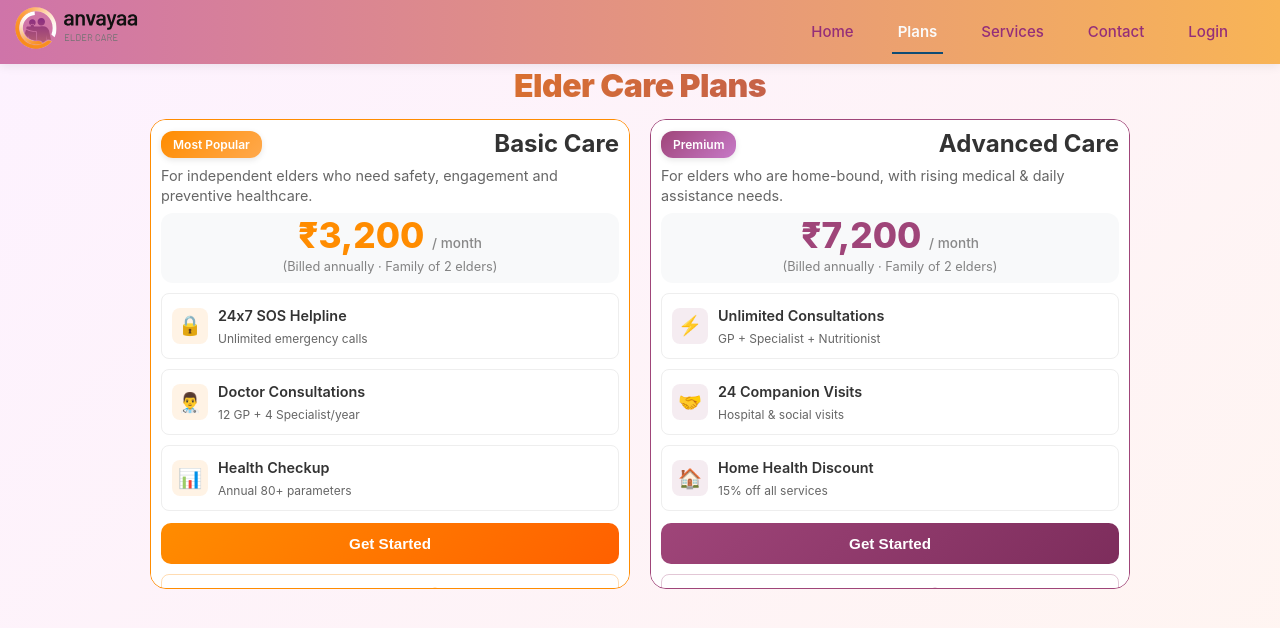
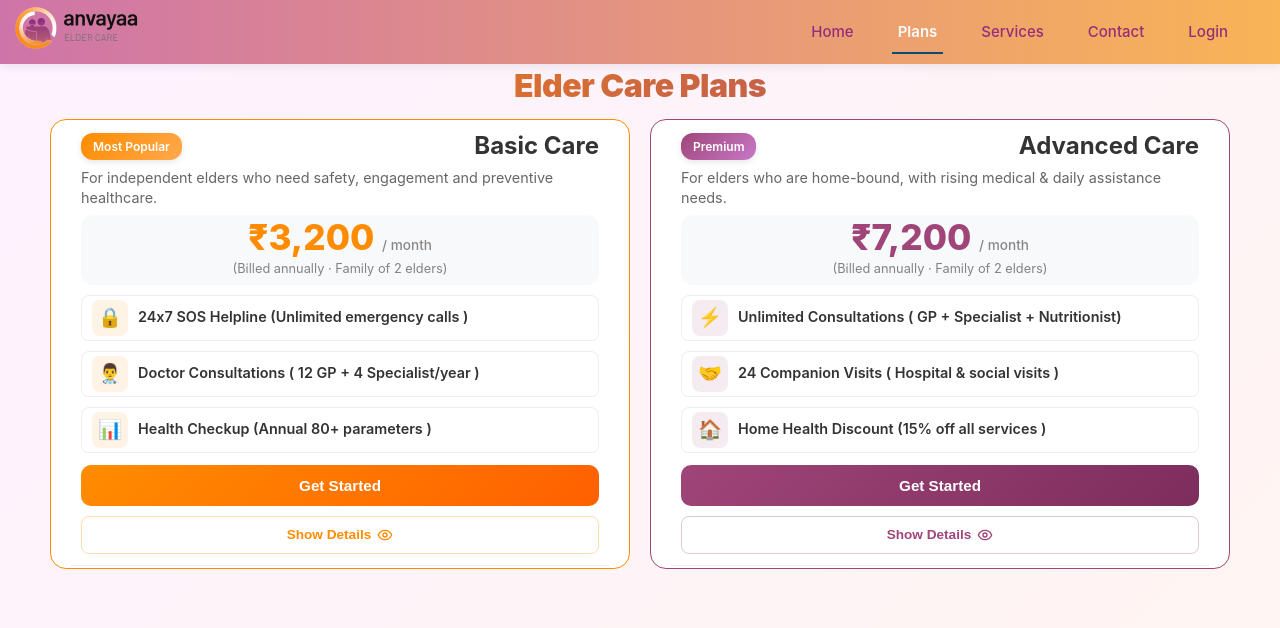
Before and after one commit to Tarun3041/landing-page1, a React (Vite) app: page /plans in a window 1280 px wide. Shown: the top 628 px of the page. Built offline with nearby package versions, Linux system fonts and the light colour scheme.

Commit message:
#3014 : NavBar,title logo,plans refactored

```diff
--- a/index.html
+++ b/index.html
@@ -2,7 +2,7 @@
 <html lang="en">
   <head>
     <meta charset="UTF-8" />
-<link rel="icon" href="/anvayaa.png" sizes="128x128" type="image/png" />
+<link rel="icon" href="/title.png" sizes="192x192" type="image/png" />
     <meta name="viewport" content="width=device-width, initial-scale=1.0" />
     <title>Enviro-Anvaya</title>
   </head>
--- a/src/Styles/plans.css
+++ b/src/Styles/plans.css
@@ -58,8 +58,8 @@
 =========================== */
 .plan-card {
   flex: 1;
-  min-width: 250px;
-  max-width: 480px;
+  min-width: 210px;
+  max-width: 580px;
   border-radius: 16px;
   /* box-shadow: 0 10px 25px rgba(0, 0, 0, 0.1); */
   transition: all 0.3s ease;
@@ -67,7 +67,8 @@
   overflow: auto;
   display: flex;
   flex-direction: column;
-  height:440px;
+  height:410px;
+  padding: 2px 20px;
 }
 
 .plan-card:hover {
@@ -198,7 +199,7 @@
   display: flex;
   align-items: center;
   gap: 10px;
-  padding: 10px;
+  padding: 4px 10px;
   background: rgba(255, 255, 255, 0.9);
   border-radius: 8px;
   border: 1px solid #eee;
@@ -527,7 +528,7 @@
 /* 💻 Laptops (1024px – 1439px) */
 @media (max-width: 1439px) {
   .plan-card {
-    height: 470px;
+    height: 450px;
   }
 }
 
@@ -575,3 +576,31 @@ margin-top: 15px;
 .back-btn1:hover {
   text-decoration: underline;
 }
+/* =========================
+   Custom Thin Scrollbar
+========================= */
+
+.custom-scrollbar1 {
+  scrollbar-width: thin;              /* Firefox */
+  scrollbar-color: #94a3b8 transparent;
+}
+
+/* Chrome, Edge, Safari */
+.custom-scrollbar1::-webkit-scrollbar {
+  width: 6px;                         /* 👈 thin scrollbar */
+}
+
+.custom-scrollbar1::-webkit-scrollbar-track {
+  background: transparent;
+}
+
+.custom-scrollbar1::-webkit-scrollbar-thumb {
+  background-color: #94a3b8;
+  border-radius: 10px;
+  border: 2px solid transparent;      /* makes it look slimmer */
+  background-clip: content-box;
+}
+
+.custom-scrollbar1::-webkit-scrollbar-thumb:hover {
+  background-color: #64748b;
+}
--- a/src/Styles/services.css
+++ b/src/Styles/services.css
@@ -116,8 +116,8 @@
 }
 
 .filter-btn.active {
-  background: #3b82f6;
-  border-color: #3b82f6;
+  background: #9a3f7b;
+  /* border-color: #9a3f7b; */
   color: white;
 }
 
@@ -262,7 +262,7 @@
 .book-btn {
   flex: 1;
   padding: 10px 16px;
-  background: linear-gradient(to right, #f98c1d 0%, #f98c1d 100%);
+  background: linear-gradient(to right, #9a3f7b, #9a3f7b);
   color: white;
   border: none;
   border-radius: 8px;
@@ -481,7 +481,7 @@
 .price-amount-table {
   font-size: 1.1rem;
   font-weight: 800;
-  color: #059669;
+  color: #fa8d1d;
   letter-spacing: -0.3px;
 }
 
@@ -493,7 +493,7 @@
 
 .book-btn-table {
   padding: 8px 16px;
-  background: linear-gradient(135deg, #10b981 0%, #059669 100%);
+  background: linear-gradient(135deg, #9a3f7b , #9a3f7b );
   color: white;
   border: none;
   border-radius: 8px;
--- a/src/components/Header.tsx
+++ b/src/components/Header.tsx
@@ -1,18 +1,26 @@
 import Navbar from "./Navbar";
 import "../styles/header.css";
 import logo from "../assets/anvayaa.svg";
+import { useNavigate } from "react-router-dom";
 
 export default function Header() {
+  const navigate = useNavigate();
+
+  const handleLogoClick = () => {
+    navigate("/");
+  };
+
   return (
     <header className="app-header">
       <div className="logo">
         <img
           src={logo}
           alt="Enviro × Anvayaa"
-          className="h-8 w-auto object-contain"
+          className="h-8 w-auto object-contain cursor-pointer"
+          onClick={handleLogoClick}
+          style={{cursor:"pointer"}}
         />
       </div>
-
       <Navbar />
     </header>
   );
--- a/src/components/Navbar.tsx
+++ b/src/components/Navbar.tsx
@@ -56,7 +56,7 @@ export default function Navbar() {
         localStorage.clear();
         toast.success(response.data.message);
         setShowPopover(false);
-        navigate("/");
+        navigate("/login");
       } else {
         toast.error(response.response.data.message);
       }
--- a/src/pages/Plans.tsx
+++ b/src/pages/Plans.tsx
@@ -77,7 +77,7 @@ export default function Plans() {
         style={{ height: "calc(100vh - 112px)", overflowY: "auto" }}
       >
         {/* ================= BASIC CARE ================= */}
-        <div className="plan-card plan-basic custom-scrollbar">
+        <div className="plan-card plan-basic custom-scrollbar1">
           <div className="plan-card-main">
             <div className="plan-header">
               <div className="flex items-center justify-between">
@@ -102,26 +102,28 @@ export default function Plans() {
                 <div className="highlight-item">
                   <span className="highlight-icon">🔒</span>
                   <div>
-                    <div className="highlight-title">24x7 SOS Helpline</div>
-                    <div className="highlight-desc">
-                      Unlimited emergency calls
+                    <div className="highlight-title">
+                      24x7 SOS Helpline (Unlimited emergency calls )
                     </div>
+                    {/* <div className="highlight-desc"></div> */}
                   </div>
                 </div>
                 <div className="highlight-item">
                   <span className="highlight-icon">👨‍⚕️</span>
                   <div>
-                    <div className="highlight-title">Doctor Consultations</div>
-                    <div className="highlight-desc">
-                      12 GP + 4 Specialist/year
+                    <div className="highlight-title">
+                      Doctor Consultations ( 12 GP + 4 Specialist/year )
                     </div>
+                    {/* <div className="highlight-desc"></div> */}
                   </div>
                 </div>
                 <div className="highlight-item">
                   <span className="highlight-icon">📊</span>
                   <div>
-                    <div className="highlight-title">Health Checkup</div>
-                    <div className="highlight-desc">Annual 80+ parameters</div>
+                    <div className="highlight-title">
+                      Health Checkup (Annual 80+ parameters )
+                    </div>
+                    {/* <div className="highlight-desc"></div> */}
                   </div>
                 </div>
               </div>
@@ -307,7 +309,7 @@ export default function Plans() {
         </div>
 
         {/* ================= ADVANCED CARE ================= */}
-        <div className="plan-card plan-advanced custom-scrollbar">
+        <div className="plan-card plan-advanced custom-scrollbar1">
           <div className="plan-card-main">
             <div className="plan-header">
               <div className="flex items-center justify-between">
@@ -333,27 +335,27 @@ export default function Plans() {
                   <span className="highlight-icon">⚡</span>
                   <div>
                     <div className="highlight-title">
-                      Unlimited Consultations
+                      Unlimited Consultations ( GP + Specialist + Nutritionist)
                     </div>
-                    <div className="highlight-desc">
-                      GP + Specialist + Nutritionist
-                    </div>
+                    {/* <div className="highlight-desc"></div> */}
                   </div>
                 </div>
                 <div className="highlight-item">
                   <span className="highlight-icon">🤝</span>
                   <div>
-                    <div className="highlight-title">24 Companion Visits</div>
-                    <div className="highlight-desc">
-                      Hospital & social visits
+                    <div className="highlight-title">
+                      24 Companion Visits ( Hospital & social visits )
                     </div>
+                    {/* <div className="highlight-desc"></div> */}
                   </div>
                 </div>
                 <div className="highlight-item">
                   <span className="highlight-icon">🏠</span>
                   <div>
-                    <div className="highlight-title">Home Health Discount</div>
-                    <div className="highlight-desc">15% off all services</div>
+                    <div className="highlight-title">
+                      Home Health Discount (15% off all services
+                      )</div>
+                    {/* <div className="highlight-desc"></div> */}
                   </div>
                 </div>
               </div>
--- a/src/pages/Services.tsx
+++ b/src/pages/Services.tsx
@@ -495,6 +495,7 @@
 import { useState, useEffect } from "react";
 import "../styles/services.css";
 import { useNavigate } from "react-router-dom";
+import AuthFlow from "./Authflow";
 
 interface Service {
   id: string; // Added ID for API integration
@@ -515,6 +516,7 @@ export default function Services() {
   const [services, setServices] = useState<Service[]>([]);
   const [loading, setLoading] = useState<boolean>(true);
   const [error, setError] = useState<string | null>(null);
+    const [showRegistration, setShowRegistration] = useState(false);
   let isUserLoggedIn = localStorage.getItem("isUserLoggedIn") === "true";
 
   // API Configuration
@@ -768,11 +770,11 @@ export default function Services() {
   // API function to handle booking
   const handleBookService = async (service: Service, e: React.MouseEvent) => {
     e.stopPropagation();
-    // if (isUserLoggedIn) {
-    //   setShowRegistration(false);
-    // } else {
-    //   setShowRegistration(true);
-    // }
+   if (isUserLoggedIn) {
+     setShowRegistration(false);
+   } else {
+     setShowRegistration(true);
+   }
     // try {
     //   // Create booking session
     //   const bookingData = {
@@ -931,6 +933,31 @@ export default function Services() {
       </div>
     );
   }
+   if (showRegistration) {
+      return (
+        <div className="register-overlay">
+          <div className="register-modal">
+            {/* Top bar */}
+            {/* <div className="registration-header">
+            <button
+              className="back-btn1"
+              onClick={() => {
+                setShowRegistration(false);
+                setSelectedPlan("");
+              }}
+            >
+              ← Back
+            </button>
+
+            <div className="selected-plan-label">
+              Selected Plan: <strong>{selectedPlan}</strong>
+            </div>
+          </div> */}
+            <AuthFlow />
+          </div>
+        </div>
+      );
+    }
 
   return (
     <div className="services-container">
```
Also changed, not shown: src/Styles/homecarousel.css (+8 -8 lines), src/pages/HomeCarousel.tsx (+5 -5 lines), public/title.png (added).
